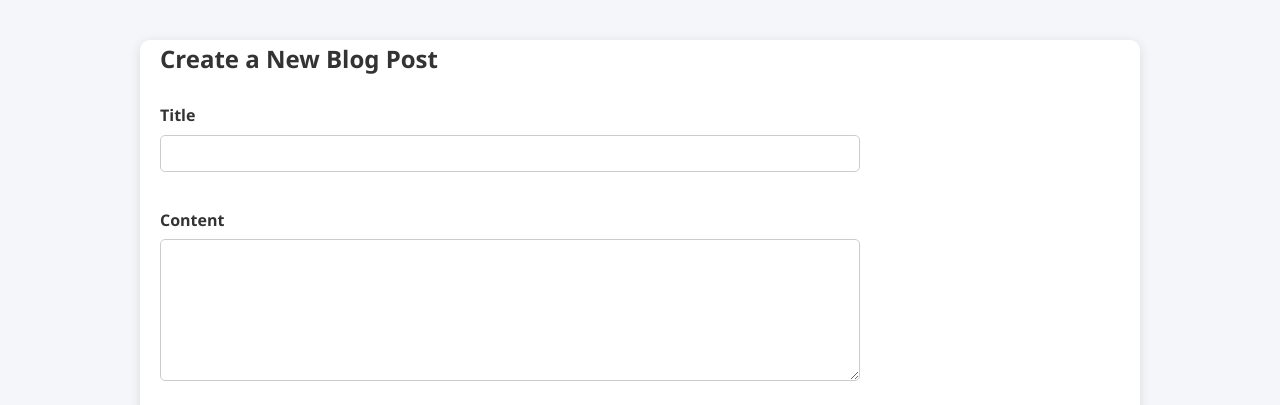
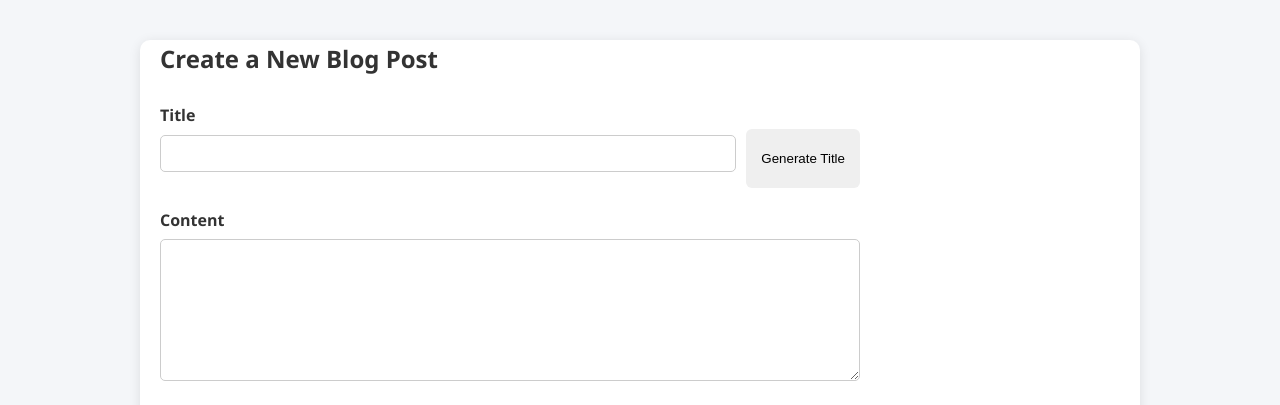
Before and after one commit to RamanBhattarai/Blog_app, a Django app: page /blog/create/ in a window 1280 px wide. Shown: the part 50-455 px from the top of the page. Run offline with Django 5.2, Linux system fonts and the light colour scheme; a user stored in the database is signed in; grey boxes are pictures that could not be loaded.

Commit message:
Final Commit

```diff
--- a/Blog_app/settings.py
+++ b/Blog_app/settings.py
@@ -11,6 +11,11 @@ https://docs.djangoproject.com/en/5.2/ref/settings/
 """
 
 from pathlib import Path
+from dotenv import load_dotenv
+
+
+load_dotenv()
+
 
 # Build paths inside the project like this: BASE_DIR / 'subdir'.
 BASE_DIR = Path(__file__).resolve().parent.parent
--- a/blog_post/urls.py
+++ b/blog_post/urls.py
@@ -4,6 +4,7 @@ from . import views
 urlpatterns = [
     path('', views.home, name='Home'),
     path('blog/create/', views.blog_post_create, name='BlogPostCreate'),
+    path("generate-title/", views.generate_title, name="generate_title"),
     path('blog/', views.blog_post_list, name='BlogPostList'),
     path('blog/<int:pk>/', views.blog_post_detail, name='BlogPostDetail'),
     path('blog/update/<int:pk>/', views.blog_post_update, name='BlogPostUpdate'),
--- a/blog_post/views.py
+++ b/blog_post/views.py
@@ -8,6 +8,11 @@ from django.contrib.auth.models import User
 from django.contrib import messages
 from django.core.paginator import Paginator
 from django.db.models import Q
+import json, openai, os
+from django.http import JsonResponse
+from django.views.decorators.csrf import csrf_exempt
+from django.views.decorators.http import require_POST
+from openai import OpenAI
 
 
 def home(request):
@@ -76,6 +81,37 @@ def blog_post_create(request):
         form = BlogPostForm()
 
     return render(request, 'blog_create.html', {'form': form})
+
+
+@csrf_exempt
+@require_POST
+def generate_title(request):
+    try:
+        data = json.loads(request.body)
+        content = data.get("content", "")
+
+        if not content.strip():
+            return JsonResponse({"error": "Empty content"}, status=400)
+
+        # Use the new ChatCompletion API
+        client = openai.OpenAI(api_key=os.getenv("OPENAI_API_KEY"))
+
+        response = client.chat.completions.create(
+            model="gpt-3.5-turbo",
+            messages=[
+                {"role": "system", "content": "You are a helpful assistant that generates concise and catchy blog titles."},
+                {"role": "user", "content": f"Generate a blog title for the following content:\n\n{content}"}
+            ],
+            temperature=0.7,
+            max_tokens=20
+        )
+
+        title = response.choices[0].message.content.strip()
+        return JsonResponse({"title": title})
+
+    except Exception as e:
+        print("Error in generate_title:", str(e))
+        return JsonResponse({"error": str(e)}, status=500)
 
 
 @login_required(login_url='login')
--- a/templates/blog_create.html
+++ b/templates/blog_create.html
@@ -33,16 +33,20 @@ Create Blog Post
 
   <div style="margin-bottom: 20px;">
   <label for="id_title" style="font-weight: bold;">Title</label><br>
+  <div style="display: flex; gap: 10px;">
     <input
       type="text"
       name="title"
       id="id_title"
       class="form-control"
       required
-      style="width: 100%; padding: 10px; border: 1px solid #ccc; border-radius: 5px;"
+      style="flex: 1; padding: 10px; border: 1px solid #ccc; border-radius: 5px;"
     />
+    <button type="button" onclick="generateTitle()" style="padding: 10px 15px;">Generate Title</button>
+  </div>
 </div>
 
+<!-- Content -->
 <div style="margin-bottom: 20px;">
   <label for="id_content" style="font-weight: bold;">Content</label><br>
   <textarea
@@ -72,3 +76,39 @@ Create Blog Post
 </form>
 
 {% endblock %}
+
+
+{% block extra_js %}
+<script>
+  function generateTitle() {
+    const content = document.getElementById("id_content").value;
+
+    if (!content.trim()) {
+      alert("Please enter some content first.");
+      return;
+    }
+
+    fetch("/generate-title/", {
+      method: "POST",
+      headers: {
+        "Content-Type": "application/json",
+        "X-CSRFToken": "{{ csrf_token }}",
+      },
+      body: JSON.stringify({ content: content })
+    })
+    .then(response => response.json())
+    .then(data => {
+      if (data.title) {
+        document.getElementById("id_title").value = data.title;
+      } else {
+        alert("Title generation failed.");
+      }
+    })
+    .catch(error => {
+      console.error("Error generating title:", error);
+      alert("Something went wrong.");
+    });
+  }
+</script>
+
+{% endblock  %}
```
Also changed, not shown: templates/blog_update.html (+37 -0 lines), 1 other file. Lines whose indentation alone changed are shown as unchanged.
